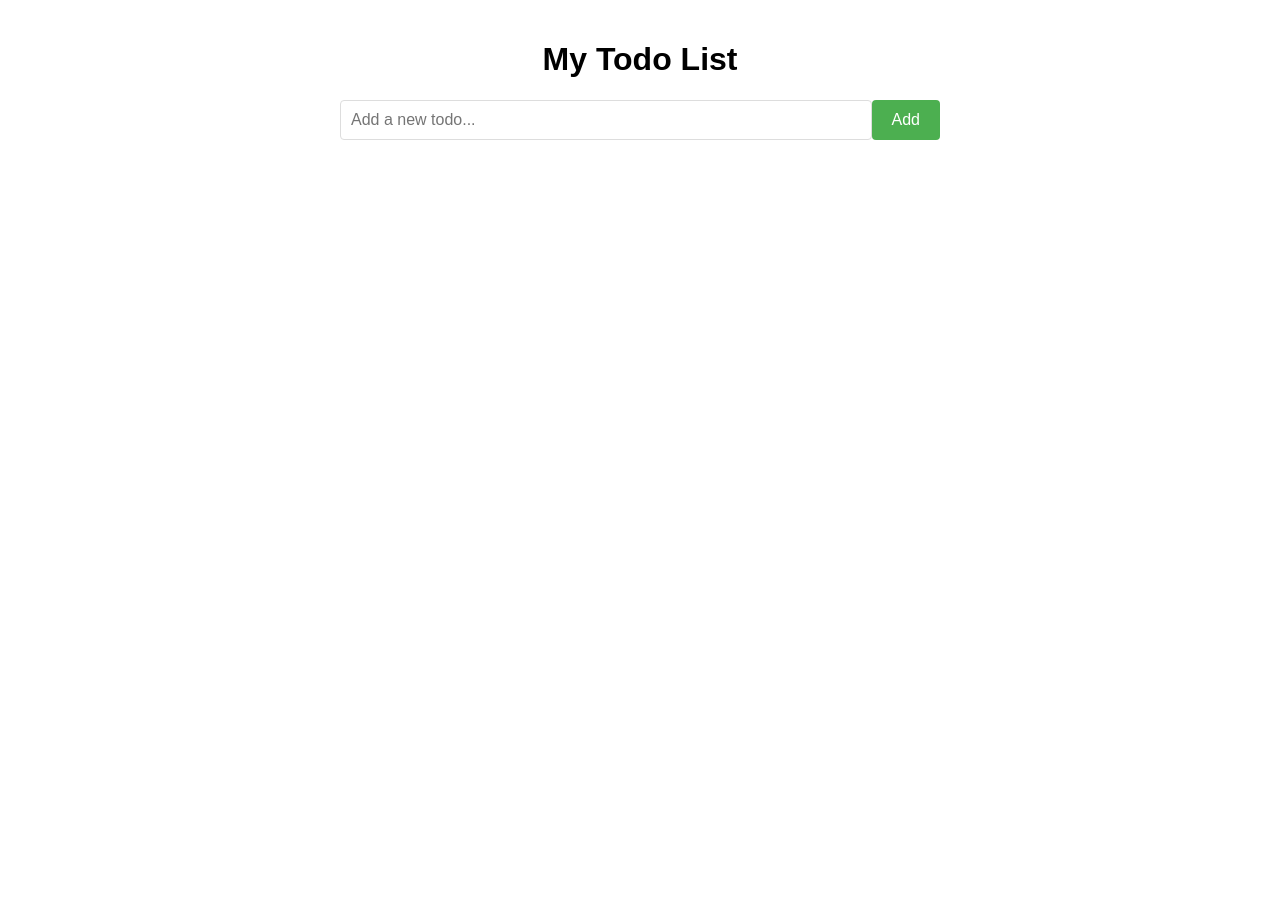
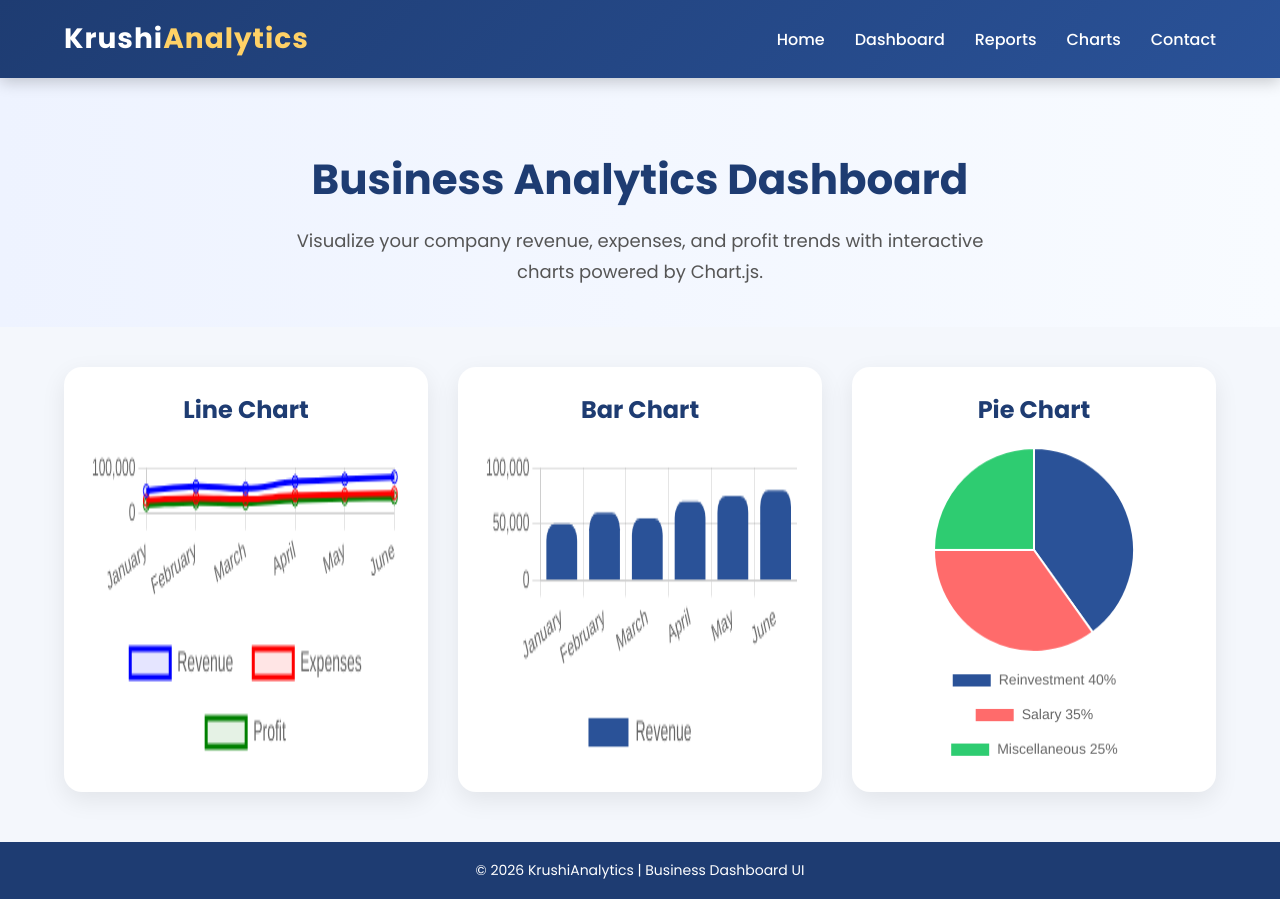
Before and after one commit to krushi903/todo-list, a plain HTML site: page index.html in a window 1280 px wide. Before the commit the page ends 800 px from the top, so only its background shows below. Drawn offline with nearby package versions, Linux system fonts and the light colour scheme.

Commit message:
Add files via upload

```diff
--- a/index.html
+++ b/index.html
@@ -1,209 +1,365 @@
 <!DOCTYPE html>
 <html lang="en">
+
 <head>
     <meta charset="UTF-8">
     <meta name="viewport" content="width=device-width, initial-scale=1.0">
-    <title>Todo List</title>
+    <title>Business Analytics Dashboard</title>
+
+    <!-- Google Font -->
+    <link href="https://fonts.googleapis.com/css2?family=Poppins:wght@300;400;500;600;700&display=swap"
+        rel="stylesheet">
+
     <style>
+        * {
+            margin: 0;
+            padding: 0;
+            box-sizing: border-box;
+        }
+
         body {
-            font-family: Arial, sans-serif;
-            max-width: 600px;
-            margin: 0 auto;
-            padding: 20px;
+            font-family: 'Poppins', sans-serif;
+            background: #f4f7fc;
+            color: #222;
         }
-        h1 {
-            text-align: center;
+
+        /* ================= HEADER ================= */
+
+        header {
+            width: 100%;
+            background: linear-gradient(135deg, #1e3c72, #2a5298);
+            box-shadow: 0 4px 15px rgba(0, 0, 0, 0.2);
+            position: sticky;
+            top: 0;
+            z-index: 1000;
         }
-        .todo-input {
-            display: flex;
-            margin-bottom: 20px;
-        }
-        input[type="text"] {
-            flex: 1;
-            padding: 10px;
-            font-size: 16px;
-            border: 1px solid #ddd;
-            border-radius: 4px;
-            transition: border-color 0.3s;
-        }
-        input[type="text"]:focus {
-            outline: none;
-            border-color: #4CAF50;
-        }
-        button {
-            padding: 10px 20px;
-            font-size: 16px;
-            cursor: pointer;
-            background-color: #4CAF50;
-            color: white;
-            border: none;
-            border-radius: 4px;
-            transition: background-color 0.3s;
-        }
-        button:hover {
-            background-color: #45a049;
-        }
-        ul {
-            list-style-type: none;
-            padding: 0;
-        }
-        li {
+
+        .navbar {
+            width: 90%;
+            max-width: 1300px;
+            margin: auto;
             display: flex;
             justify-content: space-between;
             align-items: center;
-            padding: 10px;
-            border-bottom: 1px solid #ddd;
-            transition: all 0.3s ease;
-            opacity: 1;
-            transform: translateX(0);
+            padding: 18px 0;
         }
-        li:hover {
-            background-color: #f9f9f9;
+
+        .logo {
+            color: white;
+            font-size: 28px;
+            font-weight: 700;
+            letter-spacing: 1px;
         }
-        li.completed {
-            text-decoration: line-through;
-            color: #888;
-            transition: color 0.3s ease, text-decoration 0.3s ease;
+
+        .logo span {
+            color: #ffd166;
         }
-        li.fade-in {
-            animation: fadeIn 0.5s ease-in;
+
+        .nav-links {
+            display: flex;
+            list-style: none;
+            gap: 30px;
         }
-        li.fade-out {
-            animation: fadeOut 0.3s ease-out forwards;
+
+        .nav-links a {
+            text-decoration: none;
+            color: white;
+            font-weight: 500;
+            transition: 0.3s ease;
+            position: relative;
         }
-        li.slide-out {
-            animation: slideOut 0.3s ease-out forwards;
+
+        .nav-links a:hover {
+            color: #ffd166;
         }
-        .delete-btn {
-            background-color: #f44336;
+
+        .nav-links a::after {
+            content: '';
+            position: absolute;
+            left: 0;
+            bottom: -5px;
+            width: 0%;
+            height: 2px;
+            background: #ffd166;
+            transition: 0.3s;
+        }
+
+        .nav-links a:hover::after {
+            width: 100%;
+        }
+
+        /* ================= HERO SECTION ================= */
+
+        .hero {
+            text-align: center;
+            padding: 70px 20px 40px;
+            background: linear-gradient(to right, #eef3ff, #f8fbff);
+        }
+
+        .hero h1 {
+            font-size: 42px;
+            color: #1e3c72;
+            margin-bottom: 15px;
+        }
+
+        .hero p {
+            font-size: 18px;
+            color: #555;
+            max-width: 700px;
+            margin: auto;
+            line-height: 1.7;
+        }
+
+        /* ================= CHART SECTION ================= */
+
+        .dashboard-container {
+            width: 90%;
+            max-width: 1200px;
+            margin: 40px auto;
+        }
+
+        .chart-grid {
+            display: grid;
+            grid-template-columns: repeat(auto-fit, minmax(320px, 1fr));
+            gap: 30px;
+        }
+
+        .chart-card {
+            background: white;
+            border-radius: 18px;
+            padding: 25px;
+            box-shadow: 0 8px 25px rgba(0, 0, 0, 0.08);
+            transition: transform 0.3s ease,
+                box-shadow 0.3s ease;
+        }
+
+        .chart-card:hover {
+            transform: translateY(-5px);
+            box-shadow: 0 12px 30px rgba(0, 0, 0, 0.12);
+        }
+
+        .chart-card h2 {
+            text-align: center;
+            margin-bottom: 20px;
+            color: #1e3c72;
+            font-size: 24px;
+            text-transform: capitalize;
+        }
+
+        canvas {
+            width: 100% !important;
+            height: 320px !important;
+        }
+
+        /* ================= FOOTER ================= */
+
+        footer {
+            margin-top: 50px;
+            background: #1e3c72;
             color: white;
-            border: none;
-            padding: 5px 10px;
-            cursor: pointer;
-            border-radius: 4px;
-            transition: background-color 0.3s;
-            opacity: 0.7;
+            text-align: center;
+            padding: 18px;
+            font-size: 14px;
         }
-        .delete-btn:hover {
-            background-color: #d32f2f;
-            opacity: 1;
+
+        /* ================= RESPONSIVE ================= */
+
+        @media(max-width: 768px) {
+            .navbar {
+                flex-direction: column;
+                gap: 15px;
             }
-        @keyframes fadeIn {
-            from {
-                opacity: 0;
-                transform: translateY(-10px);
+
+            .hero h1 {
+                font-size: 32px;
             }
-            to {
-                opacity: 1;
-                transform: translateY(0);
-            }
-        }
-        @keyframes fadeOut {
-            from {
-                opacity: 1;
-            }
-            to {
-                opacity: 0;
-            }
-        }
-        @keyframes slideOut {
-            from {
-                opacity: 1;
-                transform: translateX(0);
-            }
-            to {
-                opacity: 0;
-                transform: translateX(-100%);
+
+            .hero p {
+                font-size: 16px;
             }
         }
     </style>
 </head>
+
 <body>
-    <h1>My Todo List</h1>
-    <div class="todo-input">
-        <input type="text" id="todo-input" placeholder="Add a new todo...">
-        <button id="add-btn">Add</button>
+
+    <!-- ================= HEADER ================= -->
+
+    <header>
+        <nav class="navbar">
+            <div class="logo">Krushi<span>Analytics</span></div>
+
+            <ul class="nav-links">
+                <li><a href="#">Home</a></li>
+                <li><a href="#">Dashboard</a></li>
+                <li><a href="#">Reports</a></li>
+                <li><a href="#">Charts</a></li>
+                <li><a href="#">Contact</a></li>
+            </ul>
+        </nav>
+    </header>
+
+    <!-- ================= HERO ================= -->
+
+    <section class="hero">
+        <h1>Business Analytics Dashboard</h1>
+        <p>
+            Visualize your company revenue, expenses, and profit trends
+            with interactive charts powered by Chart.js.
+        </p>
+    </section>
+
+    <!-- ================= CHARTS ================= -->
+
+    <div class="dashboard-container">
+
+        <div class="chart-grid">
+
+            <div class="chart-card">
+                <h2>Line Chart</h2>
+                <canvas id="myChart1"></canvas>
             </div>
-    <ul id="todo-list"></ul>
+
+            <div class="chart-card">
+                <h2>Bar Chart</h2>
+                <canvas id="myChart2"></canvas>
+            </div>
+
+            <div class="chart-card">
+                <h2>Pie Chart</h2>
+                <canvas id="myChart3"></canvas>
+            </div>
+
+        </div>
+
+    </div>
+
+    <!-- ================= FOOTER ================= -->
+
+    <footer>
+        © 2026 KrushiAnalytics | Business Dashboard UI
+    </footer>
+
+    <!-- ✅ Chart.js CDN -->
+    <script src="https://cdn.jsdelivr.net/npm/chart.js"></script>
 
     <script>
-        const todoInput = document.getElementById('todo-input');
-        const addBtn = document.getElementById('add-btn');
-        const todoList = document.getElementById('todo-list');
 
-        let todos = JSON.parse(localStorage.getItem('todos')) || [];
+        const ctx1 = document.getElementById('myChart1');
+        const ctx2 = document.getElementById('myChart2');
+        const ctx3 = document.getElementById('myChart3');
 
-        function renderTodos() {
-            todoList.innerHTML = '';
-            todos.forEach((todo, index) => {
-                const li = document.createElement('li');
-                li.textContent = todo.text;
-                if (todo.completed) {
-                    li.classList.add('completed');
-                }
-                li.addEventListener('click', () => toggleCompleted(index));
+        const months = ['January', 'February', 'March', 'April', 'May', 'June'];
 
-                const deleteBtn = document.createElement('button');
-                deleteBtn.textContent = 'Delete';
-                deleteBtn.classList.add('delete-btn');
-                deleteBtn.addEventListener('click', (e) => {
-                    e.stopPropagation();
-                    deleteTodo(index, li);
-                });
+        const revenue = [50000, 60000, 55000, 70000, 75000, 80000];
+        const expenses = [30000, 35000, 32000, 40000, 42000, 45000];
+        const profit = [20000, 25000, 23000, 30000, 33000, 35000];
 
-                li.appendChild(deleteBtn);
-                todoList.appendChild(li);
-            });
-        }
+        // ================= LINE CHART =================
 
-        function addTodo() {
-            const text = todoInput.value.trim();
-            if (text) {
-                todos.push({ text, completed: false });
-                todoInput.value = '';
-                saveTodos();
-                renderTodos();
-                // Add fade-in animation to the last added item
-                const lastLi = todoList.lastElementChild;
-                if (lastLi) {
-                    lastLi.classList.add('fade-in');
+        new Chart(ctx1, {
+            type: 'line',
+            data: {
+                labels: months,
+                datasets: [{
+                    label: 'Revenue',
+                    data: revenue,
+                    borderColor: 'blue',
+                    backgroundColor: 'rgba(0,0,255,0.1)',
+                    tension: 0.4,
+                    fill: false
+                },
+                {
+                    label: 'Expenses',
+                    data: expenses,
+                    borderColor: 'red',
+                    backgroundColor: 'rgba(255,0,0,0.1)',
+                    tension: 0.4,
+                    fill: false
+                },
+                {
+                    label: 'Profit',
+                    data: profit,
+                    borderColor: 'green',
+                    backgroundColor: 'rgba(0,128,0,0.1)',
+                    tension: 0.4,
+                    fill: false
+                }]
+            },
+            options: {
+                responsive: true,
+                plugins: {
+                    legend: {
+                        position: 'bottom',
+                        labels: {
+                            padding: 20,
+                            font: {
+                                size: 14
                             }
                         }
                     }
-
-        function toggleCompleted(index) {
-            todos[index].completed = !todos[index].completed;
-            saveTodos();
-            // Update the class on the existing element for smooth animation
-            const liElements = todoList.querySelectorAll('li');
-            if (liElements[index]) {
-                liElements[index].classList.toggle('completed');
                 }
-        }
-
-        function deleteTodo(index, liElement) {
-            // Add slide-out animation
-            liElement.classList.add('slide-out');
-            // Wait for animation to complete before removing from DOM and data
-            setTimeout(() => {
-                todos.splice(index, 1);
-                saveTodos();
-                liElement.remove();
-            }, 300);
-        }
-
-        function saveTodos() {
-            localStorage.setItem('todos', JSON.stringify(todos));
-        }
-
-        addBtn.addEventListener('click', addTodo);
-        todoInput.addEventListener('keypress', (e) => {
-            if (e.key === 'Enter') {
-                addTodo();
             }
         });
 
-        renderTodos();
+        // ================= BAR CHART =================
+
+        new Chart(ctx2, {
+            type: 'bar',
+            data: {
+                labels: months,
+                datasets: [{
+                    label: 'Revenue',
+                    data: revenue,
+                    backgroundColor: '#2a5298',
+                    borderRadius: 8
+                }]
+            },
+            options: {
+                responsive: true,
+                plugins: {
+                    legend: {
+                        position: 'bottom',
+                        labels: {
+                            padding: 20,
+                            font: {
+                                size: 14
+                            }
+                        }
+                    }
+                }
+            }
+        });
+
+        // ================= PIE CHART =================
+
+        new Chart(ctx3, {
+            type: 'pie',
+            data: {
+                labels: ['Reinvestment 40%', 'Salary 35%', 'Miscellaneous 25%'],
+                datasets: [{
+                    data: [40, 35, 25],
+                    backgroundColor: ['#2a5298', '#ff6b6b', '#2ecc71']
+                }]
+            },
+            options: {
+                responsive: true,
+                plugins: {
+                    legend: {
+                        position: 'bottom',
+                        labels: {
+                            padding: 20,
+                            font: {
+                                size: 14
+                            }
+                        }
+                    }
+                }
+            }
+        });
+
     </script>
+
 </body>
+
 </html>
```
Lines whose indentation alone changed are shown as unchanged.
